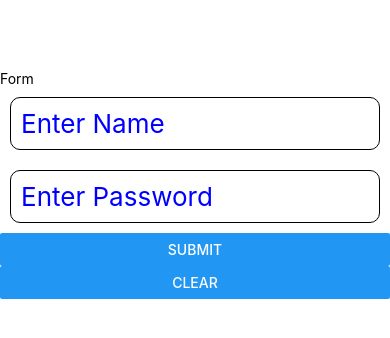
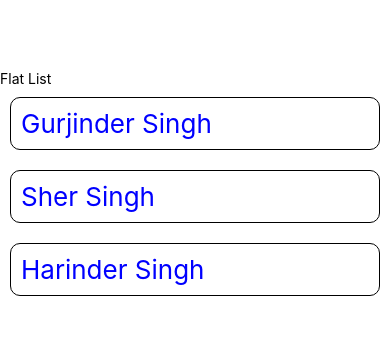
Before and after one commit to gurjindersinghkhalsa/RNDemoProjects, a React Native app in the folder DemoProject/: screen / in a window 390 px wide. Shown: the top 338 px of the page. Built offline with nearby package versions, Linux system fonts and the light colour scheme.

Commit message:
FlatList implemented and alternative map func is used to do the same

```diff
--- a/DemoProject/App.js
+++ b/DemoProject/App.js
@@ -6,51 +6,40 @@
  * @flow strict-local
  */
 
-import React, {useState} from 'react';
-import {Text, View, StyleSheet, TextInput, Button} from 'react-native';
-import {act} from 'react-test-renderer';
+import React from 'react';
+import {Text, View, StyleSheet, FlatList, ScrollView} from 'react-native';
 
 function App() {
-  const [name, setname] = useState('');
-  const [password, setPassword] = useState('');
-  const [display, setdisplay] = useState(false);
+  const data = [
+    {
+      id: 1,
+      name: 'Gurjinder Singh',
+    },
+    {
+      id: 2,
+      name: 'Sher Singh',
+    },
+    {
+      id: 3,
+      name: 'Harinder Singh',
+    },
+  ];
 
-  const clearInput = () => {
-    setdisplay(false);
-    setname('');
-    setPassword('');
-  };
   return (
     <View style={style.rootContainer}>
-      <Text>Form</Text>
-      <TextInput
-        style={style.textInput}
-        placeholder="Enter Name"
-        value={name}
-        onChangeText={text => setname(text)}
+      <Text>Flat List</Text>
+      <FlatList
+        data={data}
+        renderItem={({item}) => (
+          <Text style={style.text}>{item.name}</Text>
+        )}
+        keyExtractor={(item)=> item.id}
       />
-
-      <TextInput
-        style={style.textInput}
-        placeholder="Enter Password"
-        secureTextEntry={true}
-        value={password}
-        onChangeText={text => setPassword(text)}
-      />
-
-      <Button title="Submit" onPress={()=> setdisplay(true)} />
-      <Button title="Clear" onPress={() => clearInput()} />
-      {
-        display
-        ?
-        <View>
-            <Text style={style.textInput}>Name: {name}</Text>
-            <Text style={style.textInput}>Password: {password}</Text>
-        </View>
-        :
-        null
-      }
-
+      {/* <ScrollView>
+        {data.map(item => (
+          <Text style={style.text}>{item.name}</Text>
+        ))}
+      </ScrollView> */}
     </View>
   );
 }
@@ -62,7 +51,7 @@ const style = StyleSheet.create({
     marginTop: 70,
     backgroundColor: 'white',
   },
-  textInput: {
+  text: {
     fontSize: 26,
     borderWidth: 1,
     margin: 10,
```
